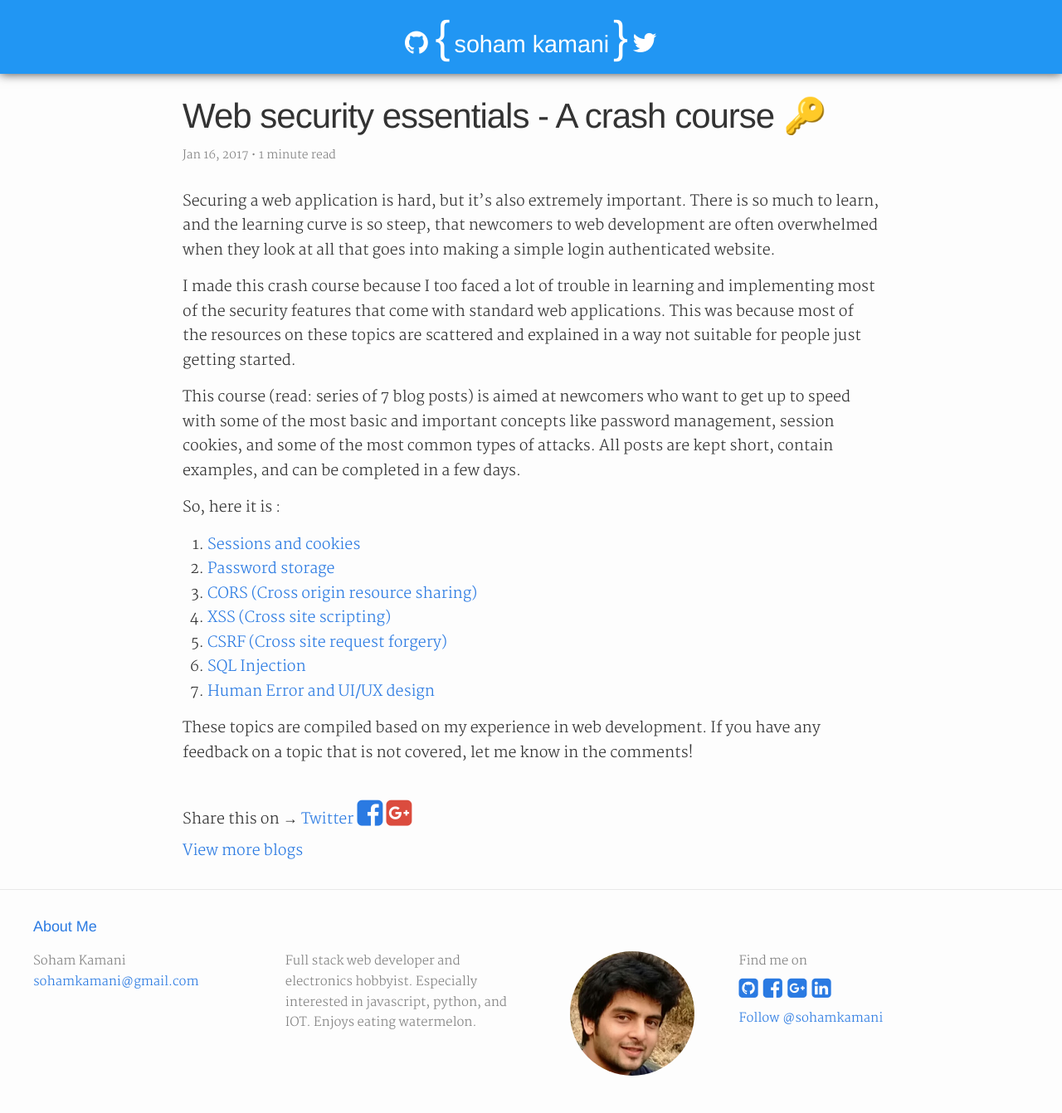
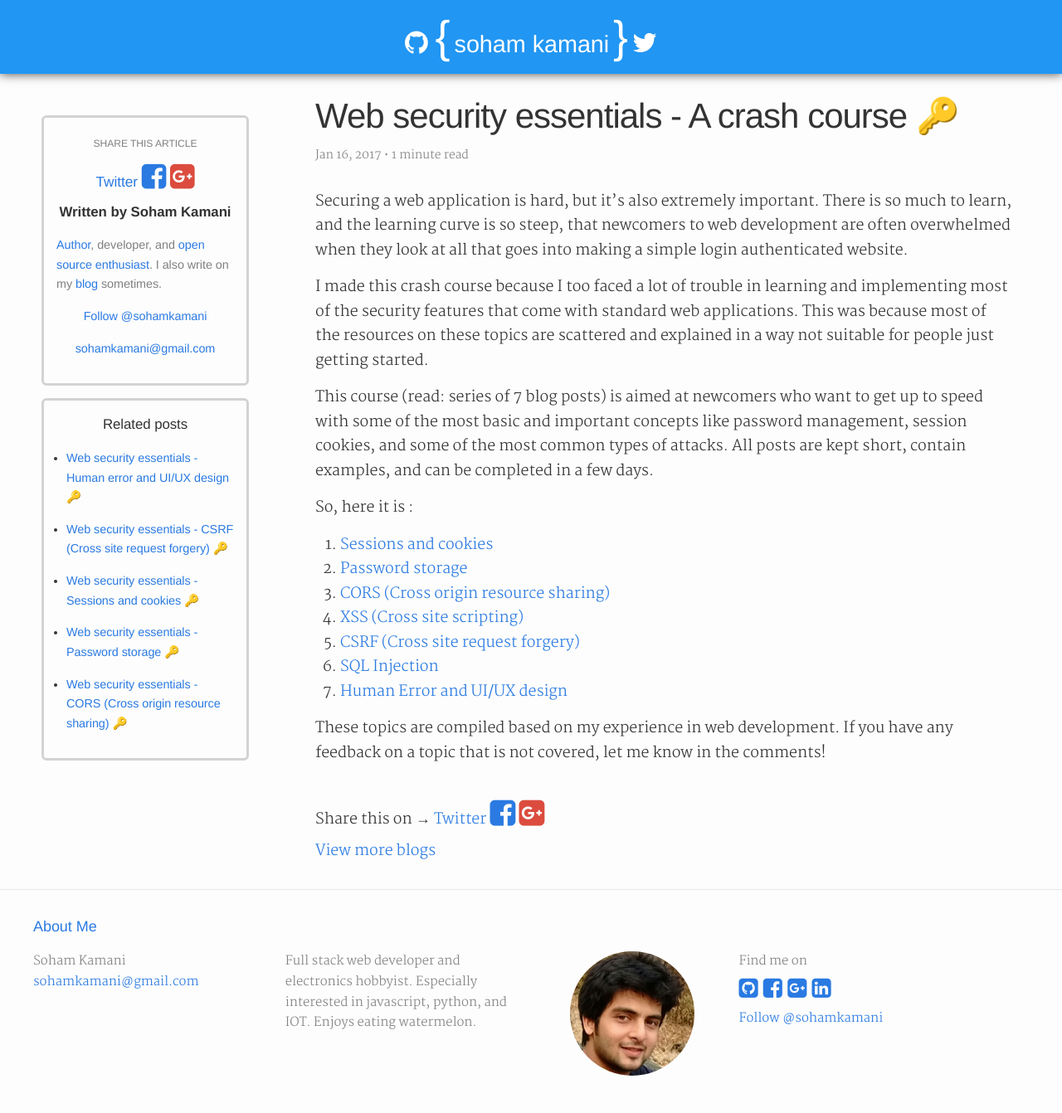
Before and after one commit to sohamkamani/sohamkamani.github.io, a Jekyll site: the page built from _posts/web-security/2017-01-16-web-security-essentials.md, in a window 1280 px wide. Shown: the whole page at 83% size. Built offline with Jekyll 4.4.1, drawn with Linux system fonts in a browser that asks for light colours; nearby versions of some CDN libraries; comment, search, counter and statistics services are not loaded.

Commit message:
Added sidebar

```diff
--- a/_includes/blog-main.html
+++ b/_includes/blog-main.html
@@ -5,6 +5,9 @@
             <div class="wrapper">
                 {{ content }}
             </div>
+            <aside class="sidebar">
+                {% include sidebar.html %}
+            </aside>
         </div>
         {% include footer.html %}
     </div>
--- a/_includes/footer.html
+++ b/_includes/footer.html
@@ -1,5 +1,4 @@
 <footer class="site-footer">
-
   <div class="site-footer__wrapper">
 
     <h2 class="footer-heading"><a href="/me">About Me</a></h2>
--- /dev/null
+++ b/_includes/related-posts.html
@@ -0,0 +1,48 @@
+<div class="relatedPosts">
+
+  <h3 style="text-align:center;">Related posts</h3>
+
+  {% comment %}---> the maximum number of related to posts
+                    to be printed {% endcomment %}
+  {% assign maxRelated = 5 %}
+
+  {% comment %}---> the minimum number of common tags
+                    to have for a post to be considered
+                    as a related post {% endcomment %}
+  {% assign minCommonTags =  1 %}
+
+  {% assign maxRelatedCounter = 0 %}
+
+  {% for post in site.posts %}
+
+    {% assign sameTagCount = 0 %}
+    {% assign commonTags = '' %}
+
+    {% for tag in post.categories %}
+      {% comment %}---> Only compare if post is
+                        not same as current page {% endcomment %}
+      {% if post.url != page.url %}
+        {% if page.categories contains tag %}
+          {% assign sameTagCount = sameTagCount | plus: 1 %}
+          {% capture tagmarkup %} <span class="label label-default">{{ tag }}</span> {% endcapture %}
+          {% assign commonTags = commonTags | append: tagmarkup %}
+        {% endif %}
+      {% endif %}
+    {% endfor %}
+
+    {% if sameTagCount >= minCommonTags %}
+      <ul class="related-posts__list">
+        <li>
+          <a href="{{ site.baseurl }}{{ post.url }}">{{ post.title }}</a>
+          <span style="display:none;" >{{ commonTags }}</span>
+        </li>
+      </ul>
+      {% assign maxRelatedCounter = maxRelatedCounter | plus: 1 %}
+      {% if maxRelatedCounter >= maxRelated %}
+        {% break %}
+      {% endif %}
+    {% endif %}
+
+  {% endfor %}
+
+</div>
--- /dev/null
+++ b/_includes/sidebar.html
@@ -0,0 +1,30 @@
+<div class="sidebar__box">
+    <div class="sidebar__share-page" style="text-align:center;">
+        <span style="font-size:0.7em;color:grey;text-align:center;">SHARE THIS ARTICLE</span> <br/>
+        <a href="https://twitter.com/intent/tweet?text={{ page.title }}&url={{ site.url }}{{ page.url }}&via={{ site.twitter_username }}&related={{ site.twitter_username }}"
+            rel="nofollow" target="_blank" title="Share on Twitter" class="twitter-share-button" data-size="large">Twitter</a>
+        <a href="https://facebook.com/sharer.php?u={{ site.url }}{{ page.url }}" rel="nofollow" target="_blank" title="Share on Facebook"
+            class="share-page__icon"><i class="fa fa-facebook-square"></i></a>
+        <a href="https://plus.google.com/share?url={{ site.url }}{{ page.url }}" rel="nofollow" target="_blank" title="Share on Google+"
+            class="share-page__icon" style="color:#DB4C3E"><i class="fa fa-google-plus-square"></i></a>
+    </div>
+
+
+    <h3 style="text-align:center;">
+        <strong>Written by Soham Kamani</strong>
+    </h3>
+    <p style="color:gray;">
+        <a>Author</a>, developer, and <a>open source enthusiast</a>. I also write on my <a>blog</a> sometimes.
+    </p>
+    <p style="text-align:center;">
+        <a class="twitter-follow-button" href="https://twitter.com/sohamkamani" data-show-count="false" >Follow @sohamkamani</a>
+    </p>
+    <p style="text-align:center;">
+        <a href="mailto:{{ site.email }}">{{ site.email }}</a>
+    </p>
+</div>
+
+<div class="sidebar__box">
+
+    {% include related-posts.html %}
+</div>
--- a/_sass/_custom.scss
+++ b/_sass/_custom.scss
@@ -1,56 +1,89 @@
-.main-container{
+.main-container {
+  .page-content {
+    position: relative;
 
-    table, tr, td, th {
+    .wrapper {
+      margin-left: 350px;
+    }
+
+    .sidebar {
+      width: 250px;
+      position: absolute;
+      top: 50px;
+      left: 50px;
+      font-size: 0.8em;
+      font-family: Helvetica, sans-serif;
+      a {text-decoration: none;}
+
+      &__share-page {
+        font-size: 1.2em;
+      }
+
+      &__box {
+        border: 3px solid lightgray;
+        padding: 15px;
+        margin-bottom: 15px;
+        border-radius: 6px;
+      }
+    }
+  }
+
+  table,
+  tr,
+  td,
+  th {
     border-collapse: collapse;
     border: 1px solid #bbb;
   }
 
-    tr, td, th {
+  tr,
+  td,
+  th {
     padding: 3px;
   }
-    .site-header{
+  .site-header {
     font-family: $title-font-family;
-      background-color: #2196F3;
-        -webkit-box-shadow: 0px 0px 12px 0px rgba(0,0,0,0.75);
-        -moz-box-shadow: 0px 0px 12px 0px rgba(0,0,0,0.75);
-        box-shadow: 0px 0px 12px 0px rgba(0,0,0,0.75);
+    background-color: #2196f3;
+    -webkit-box-shadow: 0px 0px 12px 0px rgba(0, 0, 0, 0.75);
+    -moz-box-shadow: 0px 0px 12px 0px rgba(0, 0, 0, 0.75);
+    box-shadow: 0px 0px 12px 0px rgba(0, 0, 0, 0.75);
     border: 0;
     text-align: center;
-        a{
+    a {
       color: #fff;
-        &:hover{
+      &:hover {
         text-decoration: none;
-            color: #BBDEFB;
+        color: #bbdefb;
       }
     }
   }
 }
 
-.share-page{
-  &__icon{
+.share-page {
+  &__icon {
     font-size: 2em;
   }
 }
 
-.social-media-list{
-  &__icon{
+.social-media-list {
+  &__icon {
     font-size: 1.8em;
-    &:hover{
+    &:hover {
       text-decoration: none;
     }
   }
 }
 
-.site-footer{
-  &__wrapper{
+.site-footer {
+  &__wrapper {
     max-width: 1200px;
     padding: 0 20px;
     margin: auto;
   }
 
-  &__dp{
-    width:150px;
-    height:150px;
+  &__dp {
+    width: 150px;
+    height: 150px;
     border-radius: 50%;
     overflow: hidden;
   }
@@ -62,9 +95,15 @@ pre > code {
 
 .google-docs-excel-table {
   width: 100%;
-  height : 200px;
+  height: 200px;
 }
 
 .footnotes {
   font-size: 12px;
 }
+
+.related-posts{
+  &__list {
+    margin-left: 12px;
+  }
+}
```
Lines whose indentation alone changed are shown as unchanged.
